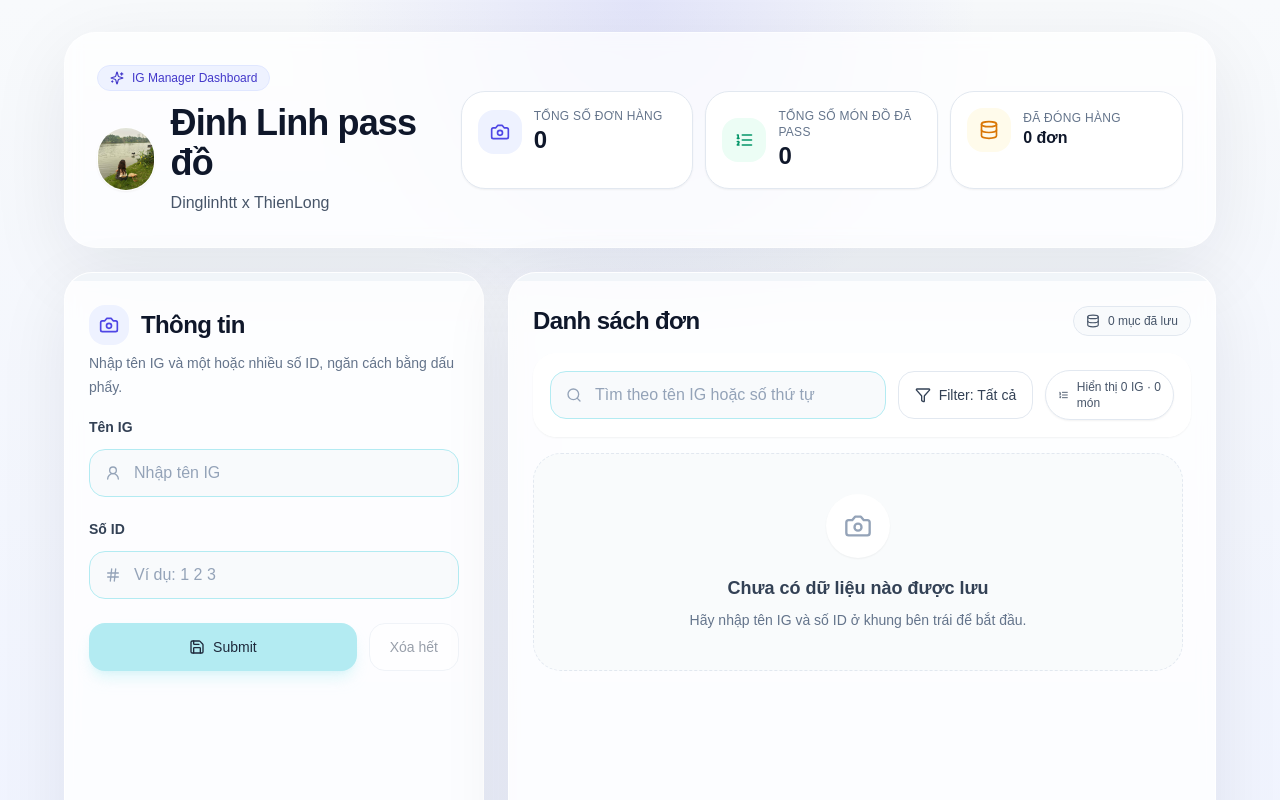
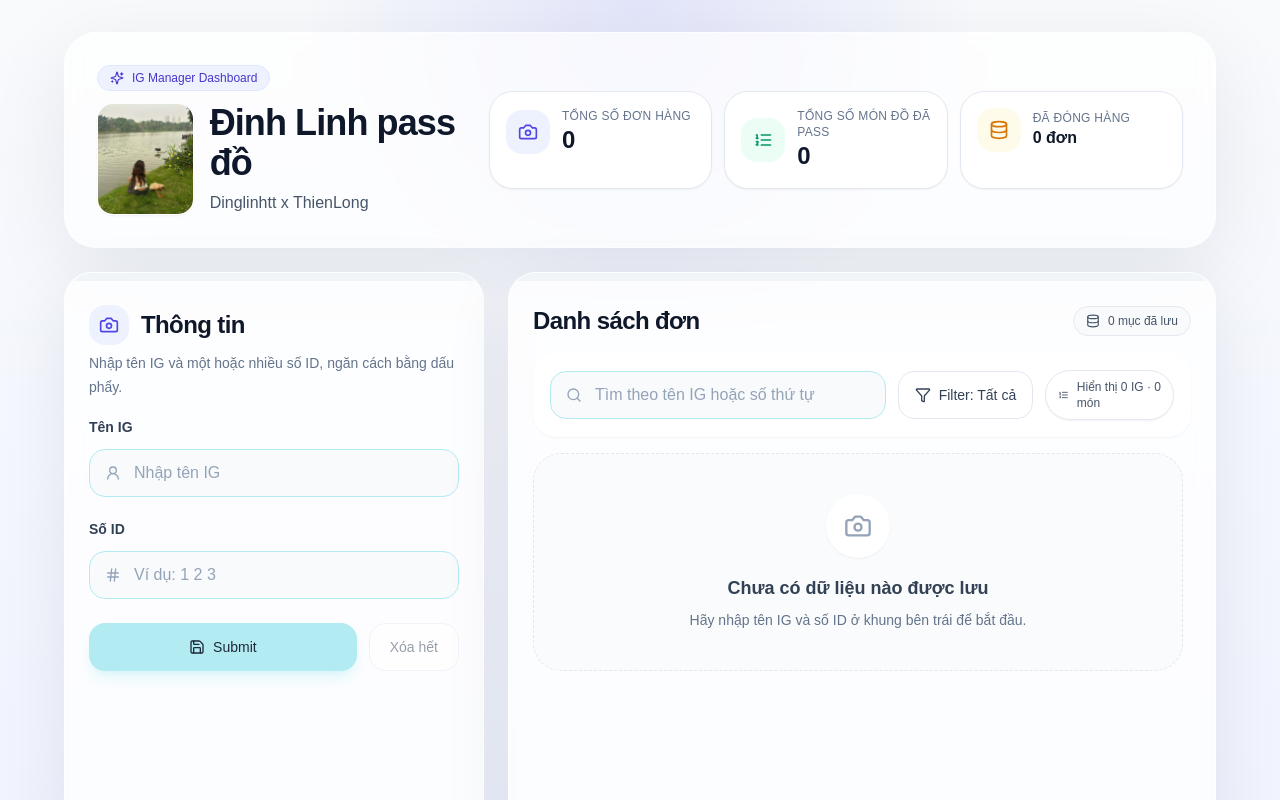
Before and after one commit to thienlong25/dinglinhtt, a React (Vite) app in the folder dinh-linh-full-shadcn/: page / in a window 1280 px wide. Shown: the top 800 px of the page. Built offline with nearby package versions, Linux system fonts and the light colour scheme.

Commit message:
Update App.tsx

```diff
--- a/dinh-linh-full-shadcn/src/App.tsx
+++ b/dinh-linh-full-shadcn/src/App.tsx
@@ -111,7 +111,7 @@ const handleCancelEdit = () => {
       <div className="mx-auto max-w-6xl">
         <motion.div initial={{opacity:0,y:16}} animate={{opacity:1,y:0}} className="mb-6 overflow-hidden rounded-[32px] border border-white/60 bg-white/70 p-6 shadow-[0_20px_80px_rgba(15,23,42,0.08)] backdrop-blur md:p-8">
           <div className="flex flex-col gap-6 lg:flex-row lg:items-center lg:justify-between">
-           <div className="max-w-2xl">
+<div className="max-w-2xl">
   <div className="mb-3 inline-flex items-center gap-2 rounded-full border border-indigo-100 bg-indigo-50 px-3 py-1 text-xs font-medium text-indigo-700">
     <Sparkles className="h-3.5 w-3.5" />
     IG Manager Dashboard
@@ -121,7 +121,7 @@ const handleCancelEdit = () => {
     <img
       src={dinhLinhImage}
       alt="Đinh Linh"
-      className="h-14 w-14 rounded-full object-cover border border-white/60 shadow-sm md:h-16 md:w-16"
+      className="h-24 w-24 rounded-2xl object-cover border border-white/60 shadow-sm md:h-28 md:w-28"
     />
     <div>
       <h1 className="text-3xl font-bold tracking-tight text-slate-900 md:text-4xl">
```
